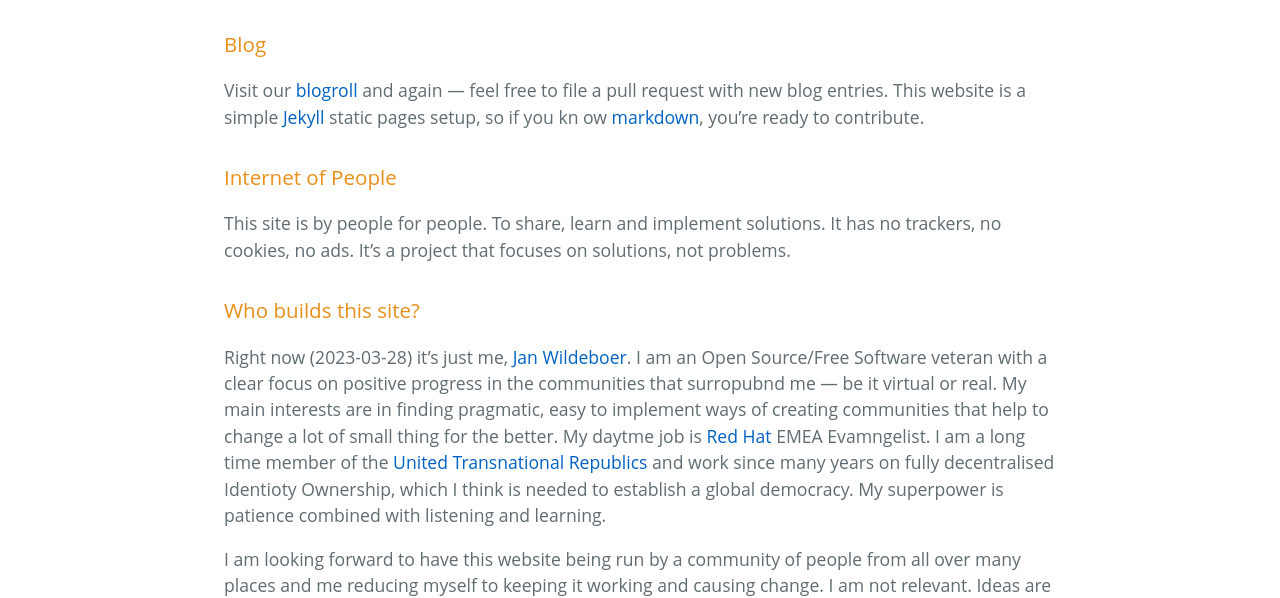
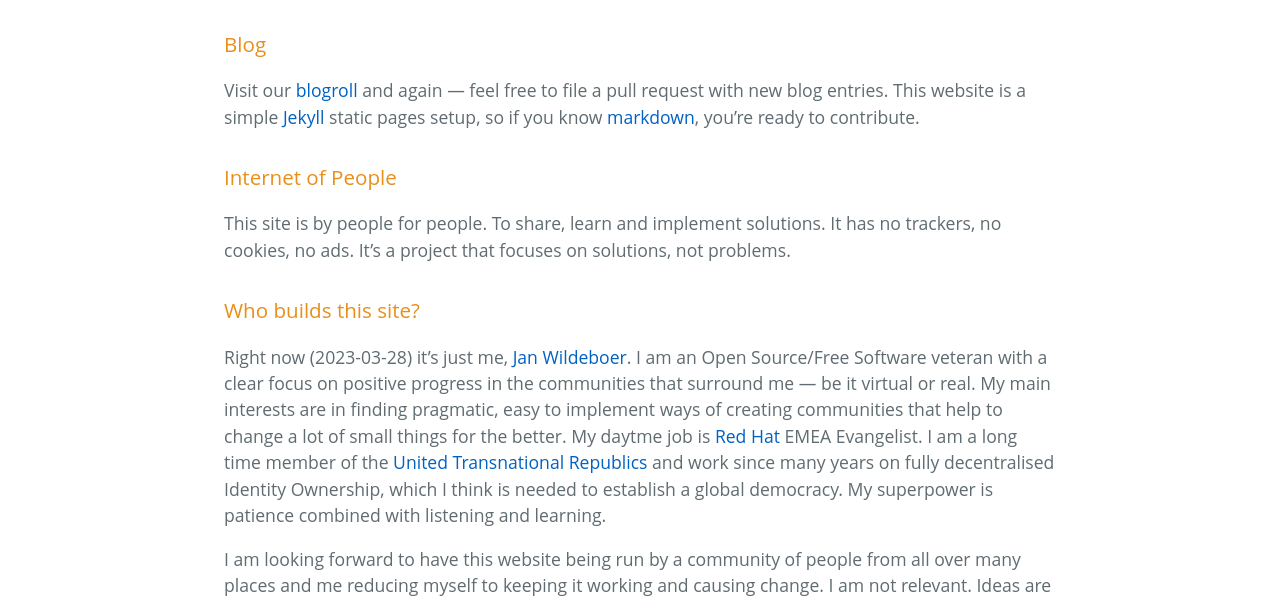
Before and after one commit to jwildeboer/c4processweb, a Jekyll site: the page built from index.md, in a window 1280 px wide. Shown: the part 1346-1944 px from the top of the page. Built offline with Jekyll 4.4.1, drawn with Linux system fonts in a browser that asks for light colours.

Commit message:
Problem: the homepage contains a few typos.
Solution: fix typos:
- kn ow -> know
- suropubnd -> surround
- identioty -> identity
- Evamngelist -> Evangelist
- lot of small thing -> lot of small things

```diff
--- a/index.md
+++ b/index.md
@@ -31,7 +31,7 @@ You can also send us an e-mail at info AT c4process DOT org and ask to get subsc
 
 ### Blog
 
-Visit our [blogroll](/blog/index.html) and again &mdash; feel free to file a pull request with new blog entries. This website is a simple [Jekyll](https://jekyllrb.com) static pages setup, so if you kn ow [markdown](https://en.wikipedia.org/wiki/Markdown), you're ready to contribute.
+Visit our [blogroll](/blog/index.html) and again &mdash; feel free to file a pull request with new blog entries. This website is a simple [Jekyll](https://jekyllrb.com) static pages setup, so if you know [markdown](https://en.wikipedia.org/wiki/Markdown), you're ready to contribute.
 
 ### Internet of People
 
@@ -39,6 +39,6 @@ This site is by people for people. To share, learn and implement solutions. It h
 
 ### Who builds this site?
 
-Right now (2023-03-28) it's just me, [Jan Wildeboer](https://jan.wildeboer.net). I am an Open Source/Free Software veteran with a clear focus on positive progress in the communities that surropubnd me &mdash; be it virtual or real. My main interests are in finding pragmatic, easy to implement ways of creating communities that help to change a lot of small thing for the better. My daytme job is [Red Hat](https://www.redhat.com) EMEA Evamngelist. I am a long time member of the [United Transnational Republics](https://www.utnr.org) and work since many years on fully decentralised Identioty Ownership, which I think is needed to establish a global democracy. My superpower is patience combined with listening and learning.
+Right now (2023-03-28) it's just me, [Jan Wildeboer](https://jan.wildeboer.net). I am an Open Source/Free Software veteran with a clear focus on positive progress in the communities that surround me &mdash; be it virtual or real. My main interests are in finding pragmatic, easy to implement ways of creating communities that help to change a lot of small things for the better. My daytme job is [Red Hat](https://www.redhat.com) EMEA Evangelist. I am a long time member of the [United Transnational Republics](https://www.utnr.org) and work since many years on fully decentralised Identity Ownership, which I think is needed to establish a global democracy. My superpower is patience combined with listening and learning.
 
 I am looking forward to have this website being run by a community of people from all over many places and me reducing myself to keeping it working and causing change. I am not relevant. Ideas are bigger than people and ego.
```
